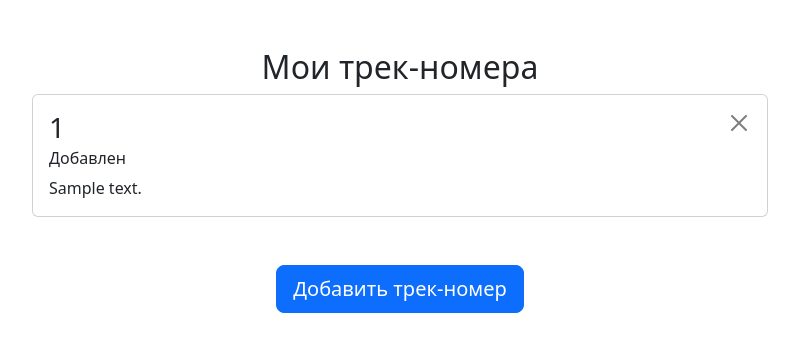
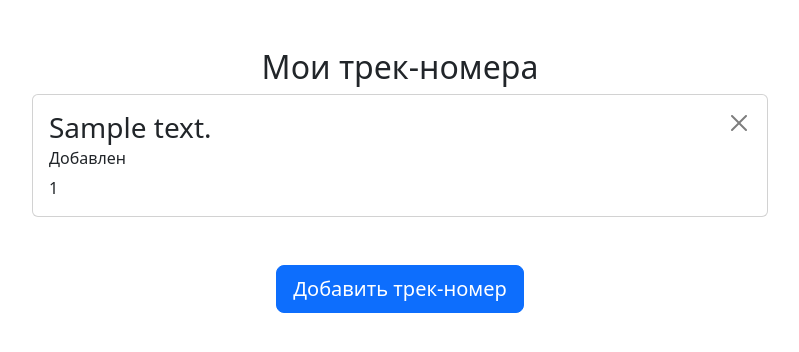
Before and after one commit to Alex-Gryadkin/alina_cargo, a Django app: page /packages/ in a window 1280 px wide. Shown: the top 352 px of the page, without its empty margins (240-1039 px from the left). Run offline with Django 4.2, Linux system fonts and the light colour scheme; a user stored in the database is signed in; tables that the repository leaves empty hold one stand-in row (values such as "Sample post").

Commit message:
packages: title or code show + escaping

```diff
--- a/alina_cargo/urls.py
+++ b/alina_cargo/urls.py
@@ -1,7 +1,7 @@
 from django.contrib import admin
 from django.urls import path, include
 from django.contrib.staticfiles.urls import staticfiles_urlpatterns
-from . import views
+
 
 
 urlpatterns = [
--- a/assets/main.js
+++ b/assets/main.js
@@ -43,9 +43,17 @@ $(document).ready(function(){
                     trackidAddModalEl.hide()
                     newTrackDiv = '<div class="card mt-1" id="track_' + response.packageid + '" style="display:none">'
                     newTrackDiv += '<div class="card-body"><button type="button" class="btn-close float-end  btn-del" onclick="DeleteTrackId(\'' + response.packageid + '\')" aria-label="Удалить"></button>'
-                    newTrackDiv += '<h3 class="card-title">' + response.packageid + '</h3>'
-                    newTrackDiv += '<h6 class="card-subtitle mb-2 text-body-secondary">' + response.status + '</h6>'
-                    newTrackDiv += '<p class="card-text">' + response.desc + '</p></div></div>'
+                    if (response.desc==''){
+                        newTrackDiv += '<h3 class="card-title">' + response.packageid + '</h3>'
+                        newTrackDiv += '<h6 class="card-subtitle mb-2 text-body-secondary">' + response.status + '</h6>'
+                    }
+                    else {
+                        newTrackDiv += '<h3 class="card-title">' + response.desc + '</h3>'
+                        newTrackDiv += '<h6 class="card-subtitle mb-2 text-body-secondary">' + response.status + '</h6>'
+                        newTrackDiv += '<p class="card-text">' + response.packageid + '</p></div></div>'
+                    }
+
+
                     $('#packageslist').append(newTrackDiv)
                     $('#track_' + response.packageid).fadeIn('slow')
                 }
--- a/packages/forms.py
+++ b/packages/forms.py
@@ -2,4 +2,4 @@ from django import forms
 from . import models
 class AddPackage(forms.Form):
     trackid = forms.CharField(max_length=50, label='Номер трека')
-    desc = forms.CharField(help_text="Можно добавить описание", widget=forms.Textarea, required=False, label='Описание')
+    desc = forms.CharField(max_length=50,help_text="Можно добавить описание", widget=forms.Textarea, required=False, label='Описание')
--- a/packages/models.py
+++ b/packages/models.py
@@ -20,13 +20,13 @@ class Packages(models.Model):
         default = 'new',
         verbose_name = 'Статус'
     )
+    status_change_date = models.DateTimeField(auto_now_add=True)
     def __str__(self):
         return self.id
-    status_change_date = models.DateTimeField(auto_now_add=True)
 
 class UserPackages(models.Model):
     user_id = models.ForeignKey(User, default=None, on_delete=models.CASCADE)
     package_id = models.ForeignKey(Packages, default=None, on_delete=models.CASCADE)
-    desc = models.TextField(max_length=256)
+    desc = models.CharField(max_length=50)
     def __str__(self):
         return str(self.user_id)+' : '+str(self.package_id)
--- a/packages/templates/packages.html
+++ b/packages/templates/packages.html
@@ -28,12 +28,19 @@
     <div class="col-8 mt-5" id="packageslist">
         <h2 class="text-center mb-2">Мои трек-номера</h2>
         {% for package in packages %}
+
         <div class="card mt-1" id="track_{{ package.package_id }}">
             <div class="card-body">
                 <button type="button" class="btn-close float-end  btn-del" onclick="DeleteTrackId('{{ package.package_id }}')" aria-label="Удалить"></button>
-                <h3 class="card-title"> {{ package.package_id }}</h3>
+            {% if package.desc %}
+                <h3 class="card-title">{{ package.desc }}</h3>
                 <h6 class="card-subtitle mb-2 text-body-secondary">{{ package.package_id.get_status_display }}</h6>
-                <p class="card-text">{{ package.desc }}</p>
+                <p class="card-text">{{ package.package_id }}</p>
+            {% else %}
+                <h3 class="card-title">{{ package.package_id }}</h3>
+                <h6 class="card-subtitle mb-2 text-body-secondary">{{ package.package_id.get_status_display }}</h6>
+            {% endif %}
+
             </div>
         </div>
 
@@ -63,7 +70,7 @@
                 {% csrf_token %}
                 <input class="form-control mt-2" type="text" placeholder="Введите трек-номер" aria-label="Введите трек-номер" id="id_trackid" name="trackid">
                 <div class="invalid-feedback" id="errorallert">Трек-номер уже был добавлен ранее</div>
-                <textarea class="form-control mt-2" id="id_desc" name="desc" rows="3" placeholder="Описание (необязательно)"></textarea>
+                <input class="form-control mt-2" id="id_desc" name="desc" rows="3" placeholder="Описание (необязательно)"/>
 
             </form>
           </div>
--- a/packages/views.py
+++ b/packages/views.py
@@ -3,7 +3,10 @@ from .models import Packages, UserPackages
 from . import forms
 from django.views.generic import View
 from django.http import JsonResponse
+from django.contrib.auth.decorators import login_required
+from django.utils.html import escape
 
+@login_required(login_url='accounts:login')
 def packages_list(request):
     form = forms.AddPackage()
     packages = UserPackages.objects.select_related('package_id').filter(user_id=request.user)
@@ -21,8 +24,8 @@ class PackagesAdd(View):
     def post(self, request):
         form = forms.AddPackage(request.POST)
         if form.is_valid():
-            trackid = form.cleaned_data.get('trackid')
-            desc = form.cleaned_data.get('desc')
+            trackid = escape(form.cleaned_data.get('trackid'))
+            desc = escape(form.cleaned_data.get('desc'))
             if Packages.objects.filter(id=trackid).count()==0:
                 NewPackage=Packages(id=trackid,status='new')
                 NewPackage.save()
```
Also changed, not shown: 1 other file.
